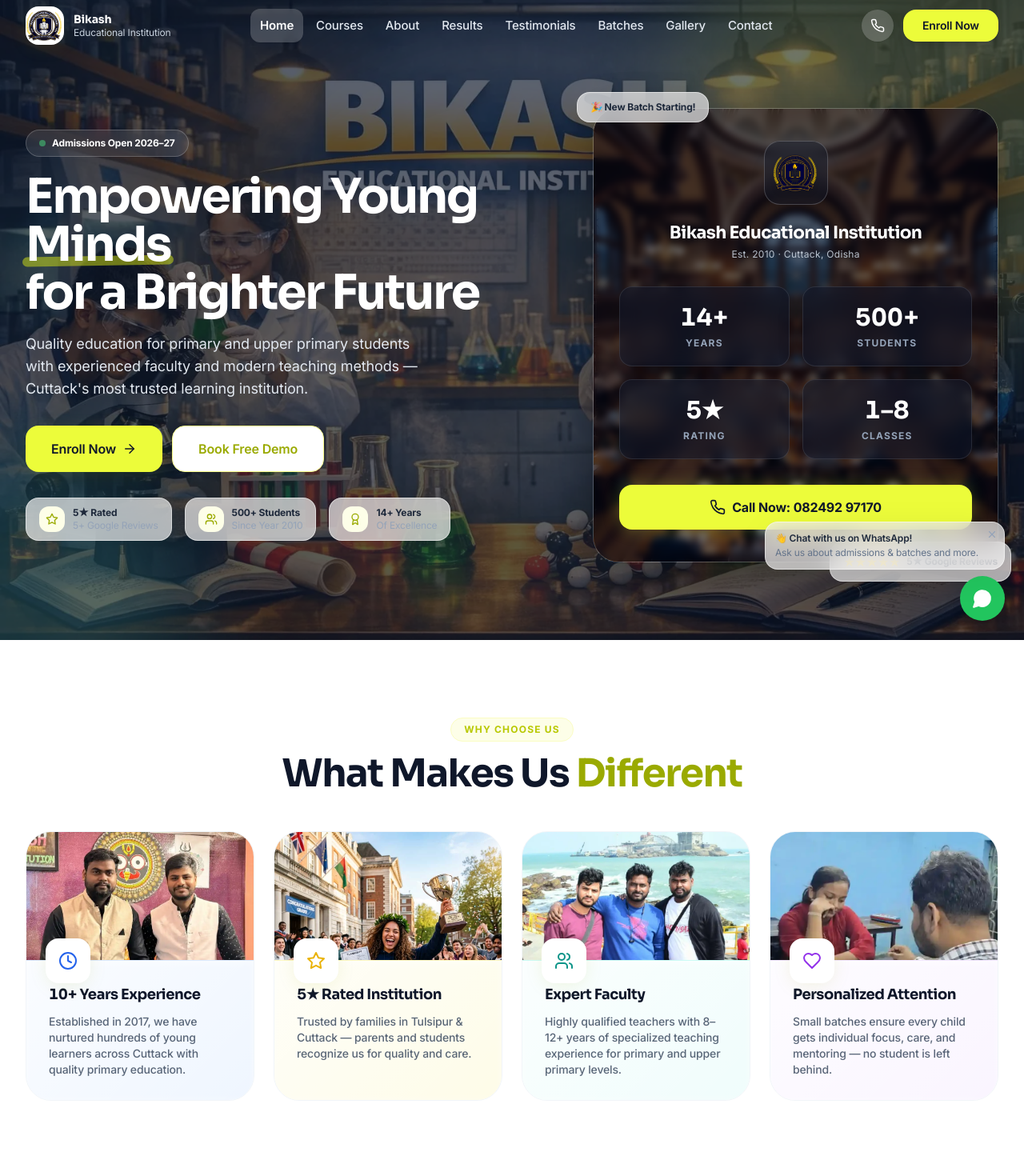
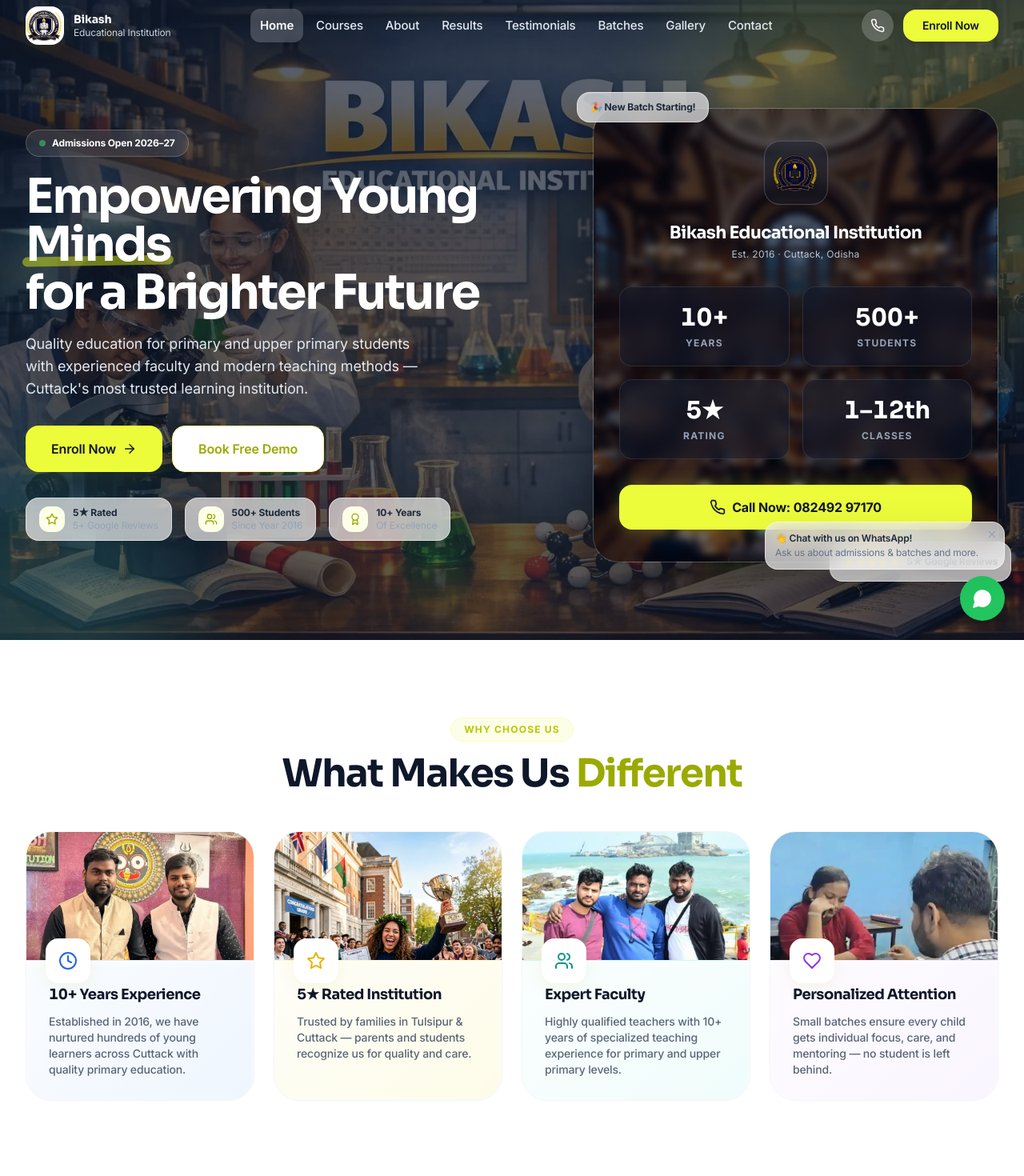
Before and after one commit to projectbikashweb-code/Bikash-educational-institutions, a React (Vite) app: page / in a window 1280 px wide. Shown: the top 1470 px of the page at 80% size. Built offline with nearby package versions, Linux system fonts and the light colour scheme.

Commit message:
updated the details

```diff
--- a/src/components/common/Footer.jsx
+++ b/src/components/common/Footer.jsx
@@ -89,7 +89,7 @@
       <div className="border-t border-slate-800">
         <div className="container-main py-5 flex flex-col sm:flex-row items-center justify-between gap-3 text-xs text-slate-500">
           <p>© {new Date().getFullYear()} Bikash Educational Institution. All rights reserved.</p>
-          <p>Est. 2010 · Cuttack, Odisha</p>
+          <p>Est. 2016 · Cuttack, Odisha</p>
         </div>
       </div>
     </footer>
--- a/src/data/index.js
+++ b/src/data/index.js
@@ -180,9 +180,9 @@
 
     { name: 'Manosmita Sahoo', class: '10th', percentage: '95.0%', year: '2026', subject: 'All subjects', image: '/images/students/m-sahoo.webp', school: 'FREEDOM INTERNATIONAL SCHOOL(CBSE), Cuttack', tagline: 'Science Star' },
 
-    { name: 'Simran Sahoo', class: '10th', percentage: '89.0%', year: '2026', subject: 'Mathematics', image: '/images/students/sim-sahoo.webp', school: 'Freedom International School(CBSE), Cuttack', tagline: 'Class Prodigy' },
+    { name: 'Simran Sahoo', class: '10th', percentage: '89.0%', year: '2026', subject: 'Social & Odia', image: '/images/students/sim-sahoo.webp', school: 'Freedom International School(CBSE), Cuttack', tagline: 'Class Prodigy' },
 
-    { name: 'Manav Kumar Sahoo', class: '10th', percentage: '92.5%', year: '2026', subject: 'Odia ,Science', image: '/images/students/maanav.webp', school: 'Freedom International School(CBSE), Cuttack', tagline: 'Class Topper' },
+    { name: 'Manav Kumar Sahoo', class: '8th', percentage: '87.0%', year: '2026', subject: 'Odia ,Science', image: '/images/students/maanav.webp', school: 'Freedom International School(CBSE), Cuttack', tagline: 'Class Topper' },
 
     { name: 'Chandrabhanu Panda', class: '4th', percentage: '91.0%', year: '2026', subject: 'English', image: '/images/students/c-panda.webp', school: 'St. Xavier high school, Barabati, Cuttack', tagline: 'English Scholar' },
 
--- a/src/pages/About.jsx
+++ b/src/pages/About.jsx
@@ -8,12 +8,12 @@
 import { StaggerContainer, StaggerItem } from '../components/animations/StaggerContainer'
 
 const milestones = [
-  { year: '2010', event: 'Founded by dedicated educators in Srivihar Colony, Cuttack.' },
-  { year: '2013', event: 'Expanded programs to include Classes 6–8 upper primary education.' },
-  { year: '2016', event: 'Introduced CBSE and ICSE aligned preparation programs.' },
-  { year: '2018', event: 'Crossed 200+ student milestone with strong academic results.' },
-  { year: '2021', event: 'Launched concept-based and experiential learning modules.' },
-  { year: '2024', event: '500+ students served across Cuttack and Tulsipur area.' },
+  { year: '2016', event: 'Founded by dedicated educators in Srivihar Colony, Cuttack.' },
+  { year: '2018', event: 'Expanded programs to include Classes 6–8 upper primary education.' },
+  { year: '2020', event: 'Introduced CBSE and ICSE aligned preparation programs.' },
+  { year: '2022', event: 'Crossed 200+ student milestone with strong academic results.' },
+  { year: '2024', event: 'Launched concept-based and experiential learning modules.' },
+  { year: '2025', event: '500+ students served across Cuttack and Tulsipur area.' },
 ]
 
 export default function About() {
@@ -40,7 +40,7 @@
             <FadeIn>
               <span className="badge bg-teal-50 text-teal-700 border border-teal-100 px-4 py-1.5 rounded-full text-xs font-bold uppercase mb-4 inline-block">Est. {INSTITUTE.established}</span>
               <h2 className="text-3xl md:text-4xl font-bold text-slate-900 mb-5 font-display">
-                14+ Years of Academic Excellence
+                10+ Years of Academic Excellence
               </h2>
               <p className="text-slate-500 leading-relaxed mb-4">
                 Bikash Educational Institution was founded with a clear and powerful mission: to deliver quality education that builds real conceptual understanding in every child — not just exam scores.
@@ -52,7 +52,7 @@
                 Located in Srivihar Colony, Cuttack, we serve families across the Tulsipur area and beyond, supporting both Odia and English medium learners from Class 1 through Class 8.
               </p>
               <div className="grid grid-cols-3 gap-4">
-                {[['14+', 'Years'], ['500+', 'Students'], ['5★', 'Rating']].map(([v, l]) => (
+                {[['10+', 'Years'], ['500+', 'Students'], ['5★', 'Rating']].map(([v, l]) => (
                   <div key={l} className="text-center bg-primary-50 rounded-2xl py-4 border border-primary-100">
                     <p className="text-2xl font-bold text-primary-700 font-display">{v}</p>
                     <p className="text-xs text-slate-500 mt-0.5">{l}</p>
--- a/src/sections/home/CTASection.jsx
+++ b/src/sections/home/CTASection.jsx
@@ -22,7 +22,7 @@
               Join Cuttack's trusted educational institution. Get personalized attention, expert faculty guidance, and a strong academic foundation for your child's bright future.
             </p>
             <ul className="flex flex-col gap-3 mb-8">
-              {['Quality education for Classes 1 to 8', 'Both Odia & English medium', 'Flexible batch timings available', 'Experienced faculty since 2010', 'Serving Tulsipur & Cuttack area'].map(f => (
+              {['Quality education for Classes 1 to 8', 'Both Odia & English medium', 'Flexible batch timings available', 'Experienced faculty since 2016', 'Serving Tulsipur & Cuttack area'].map(f => (
                 <li key={f} className="flex items-center gap-2 text-sm text-slate-600">
                   <span className="text-green-500 font-bold">✓</span> {f}
                 </li>
--- a/src/sections/home/Hero.jsx
+++ b/src/sections/home/Hero.jsx
@@ -6,8 +6,8 @@
 
 const badges = [
   { icon: Star,  label: '5★ Rated',        sub: '5+ Google Reviews' },
-  { icon: Users, label: '500+ Students',      sub: 'Since Year 2010' },
-  { icon: Award, label: '14+ Years',          sub: 'Of Excellence' },
+  { icon: Users, label: '500+ Students',      sub: 'Since Year 2016' },
+  { icon: Award, label: '10+ Years',          sub: 'Of Excellence' },
 ]
 
 export default function Hero() {
@@ -128,16 +128,16 @@
 
                 <div className="mb-6 lg:mb-8 w-full">
                   <h2 className="text-xl lg:text-[1.35rem] leading-snug font-bold text-white font-display">Bikash Educational Institution</h2>
-                  <p className="text-[11px] lg:text-xs text-slate-300 mt-1 opacity-90 tracking-wide">Est. 2010 · Cuttack, Odisha</p>
+                  <p className="text-[11px] lg:text-xs text-slate-300 mt-1 opacity-90 tracking-wide">Est. 2016 · Cuttack, Odisha</p>
                 </div>
 
                 {/* 4 Block Stats */}
                 <div className="grid grid-cols-2 gap-3 sm:gap-4 w-full mb-6 lg:mb-8">
                   {[
-                    { val: '14+', label: 'Years' },
+                    { val: '10+', label: 'Years' },
                     { val: '500+', label: 'Students' },
                     { val: '5★', label: 'Rating' },
-                    { val: '1–8', label: 'Classes' },
+                    { val: '1–12th', label: 'Classes' },
                   ].map(s => (
                     <div key={s.label} className="bg-slate-900/50 backdrop-blur-md rounded-2xl p-4 lg:p-5 text-center shadow-[0_8px_32px_rgba(0,0,0,0.15)] border border-white/10 transition-transform hover:-translate-y-1">
                       <p className="text-xl lg:text-2xl xl:text-3xl font-bold text-white font-display leading-tight drop-shadow-sm">{s.val}</p>
--- a/src/sections/home/Highlights.jsx
+++ b/src/sections/home/Highlights.jsx
@@ -5,9 +5,9 @@
 import { StaggerContainer, StaggerItem } from '../../components/animations/StaggerContainer'
 
 const highlights = [
-  { icon: Clock,  title: '10+ Years Experience', desc: 'Established in 2017, we have nurtured hundreds of young learners across Cuttack with quality primary education.', color: 'bg-blue-50', iconColor: 'text-blue-600', border: 'border-blue-100', image: '/images/faculty/b&s.webp' },
+  { icon: Clock,  title: '10+ Years Experience', desc: 'Established in 2016, we have nurtured hundreds of young learners across Cuttack with quality primary education.', color: 'bg-blue-50', iconColor: 'text-blue-600', border: 'border-blue-100', image: '/images/faculty/b&s.webp' },
   { icon: Star,   title: '5★ Rated Institution', desc: 'Trusted by families in Tulsipur & Cuttack — parents and students recognize us for quality and care.',      color: 'bg-yellow-50', iconColor: 'text-yellow-500', border: 'border-yellow-100', image: '/images/heroes/hero-results.jpg' },
-  { icon: Users,  title: 'Expert Faculty',        desc: 'Highly qualified teachers with 8–12+ years of specialized teaching experience for primary and upper primary levels.',   color: 'bg-teal-50', iconColor: 'text-teal-600', border: 'border-teal-100', image: '/images/faculty/group.webp' },
+  { icon: Users,  title: 'Expert Faculty',        desc: 'Highly qualified teachers with 10+ years of specialized teaching experience for primary and upper primary levels.',   color: 'bg-teal-50', iconColor: 'text-teal-600', border: 'border-teal-100', image: '/images/faculty/group.webp' },
   { icon: Heart,  title: 'Personalized Attention', desc: 'Small batches ensure every child gets individual focus, care, and mentoring — no student is left behind.',  color: 'bg-purple-50', iconColor: 'text-purple-600', border: 'border-purple-100', image: '/images/faculty/new-1-1.webp' },
 ]
 
```
